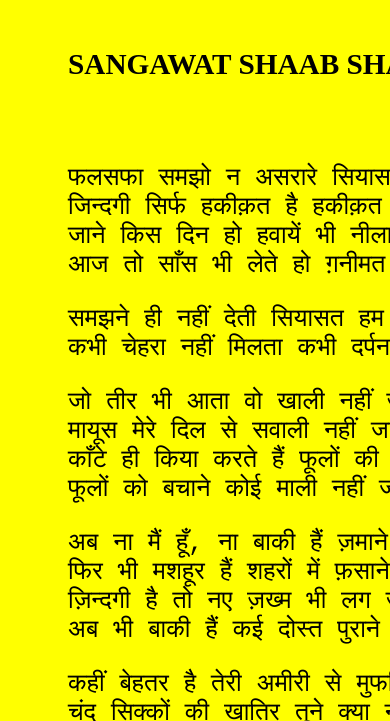
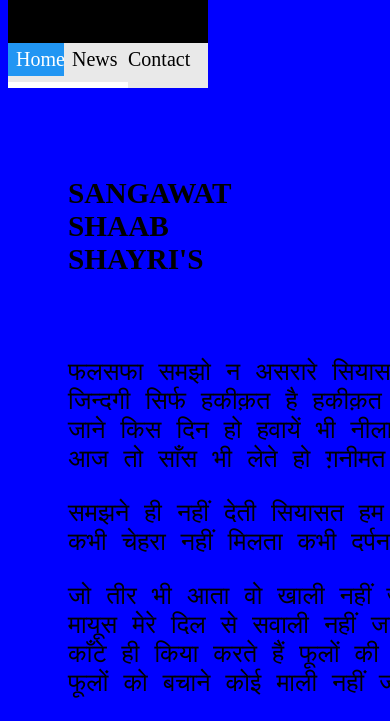
Before and after one commit to SangawatShaab/OdRajputshayris, a plain HTML site: page index.html in a window 390 px wide. Shown: the part 263-984 px from the top of the page. Drawn offline with Linux system fonts and the light colour scheme.

Commit message:
Update css.css

```diff
--- a/css.css
+++ b/css.css
@@ -103,9 +103,9 @@
 	background-color:#ddd;
 	color:black;
 }
-	p{ display:block; width:30%; font-size:smaller; line-spacing:2px; }
+	p{  font-size:smaller; line-spacing:2px; }
 	body{
-		background-color:yellow;
-	width:600px;
+	background-color: blue;
+	width:200px;
 	}
 }
```
